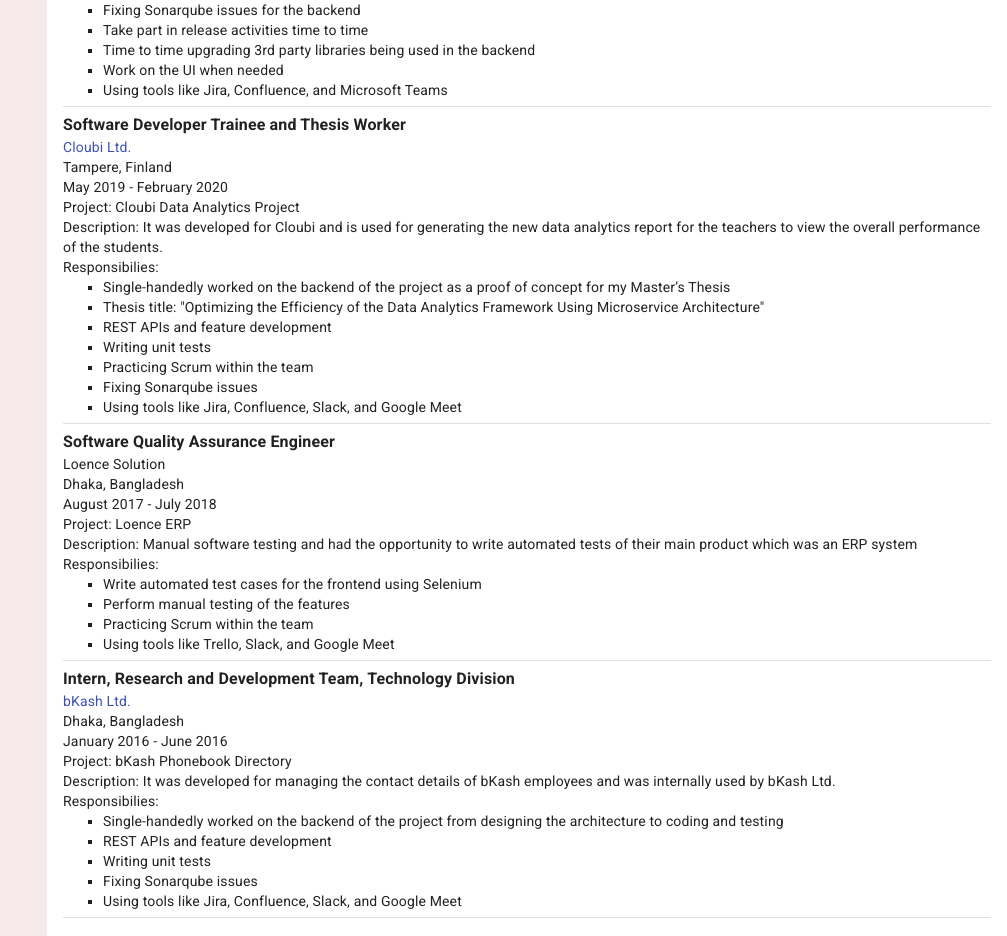
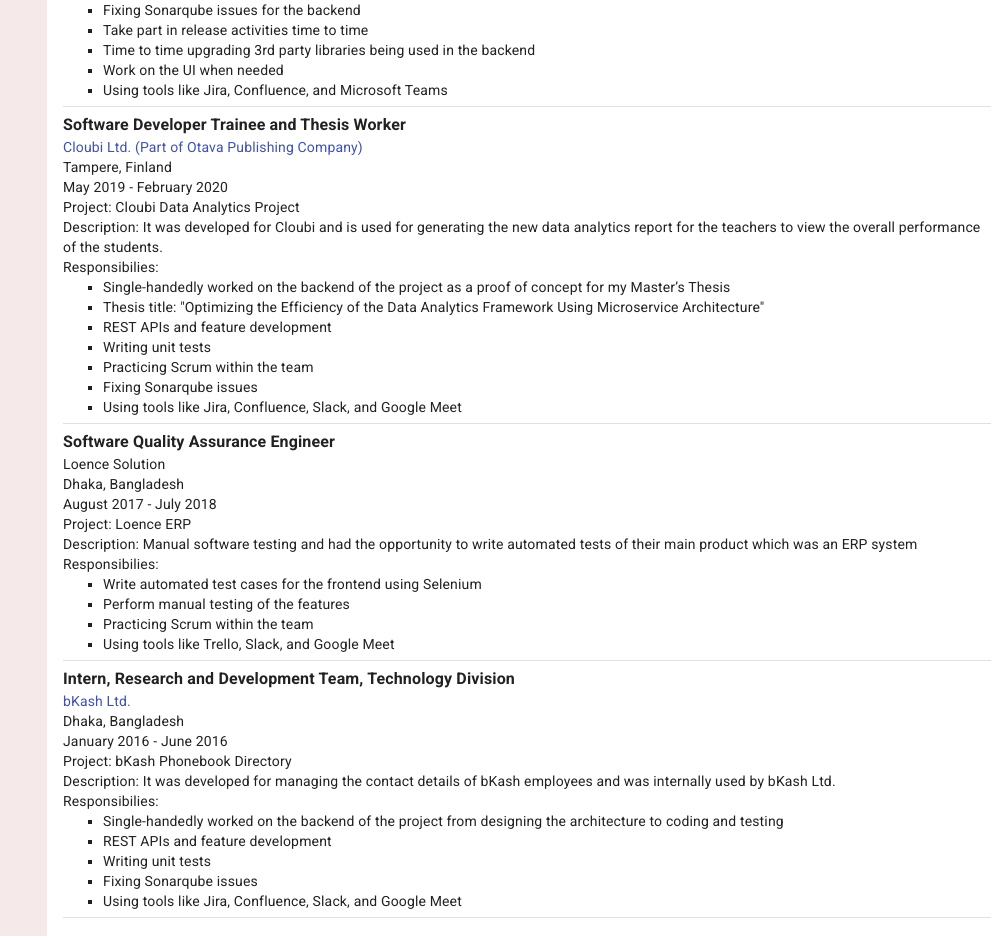
Before and after one commit to saimulhq/portfolio, a React (Create React App) app: page /portfolio/work in a window 1280 px wide. Shown: the part 860-1796 px from the top of the page, without its empty margins (273-1280 px from the left). Built offline with nearby package versions, Linux system fonts and the light colour scheme.

Commit message:
edited a company name

```diff
--- a/src/mappings/works.js
+++ b/src/mappings/works.js
@@ -57,7 +57,7 @@
     },
     {
         title: 'Software Developer Trainee and Thesis Worker',
-        company: 'Cloubi Ltd.',
+        company: 'Cloubi Ltd. (Part of Otava Publishing Company)',
         link: links['Cloubi'],
         location: 'Tampere, Finland',
         period: 'May 2019 - February 2020',
```
